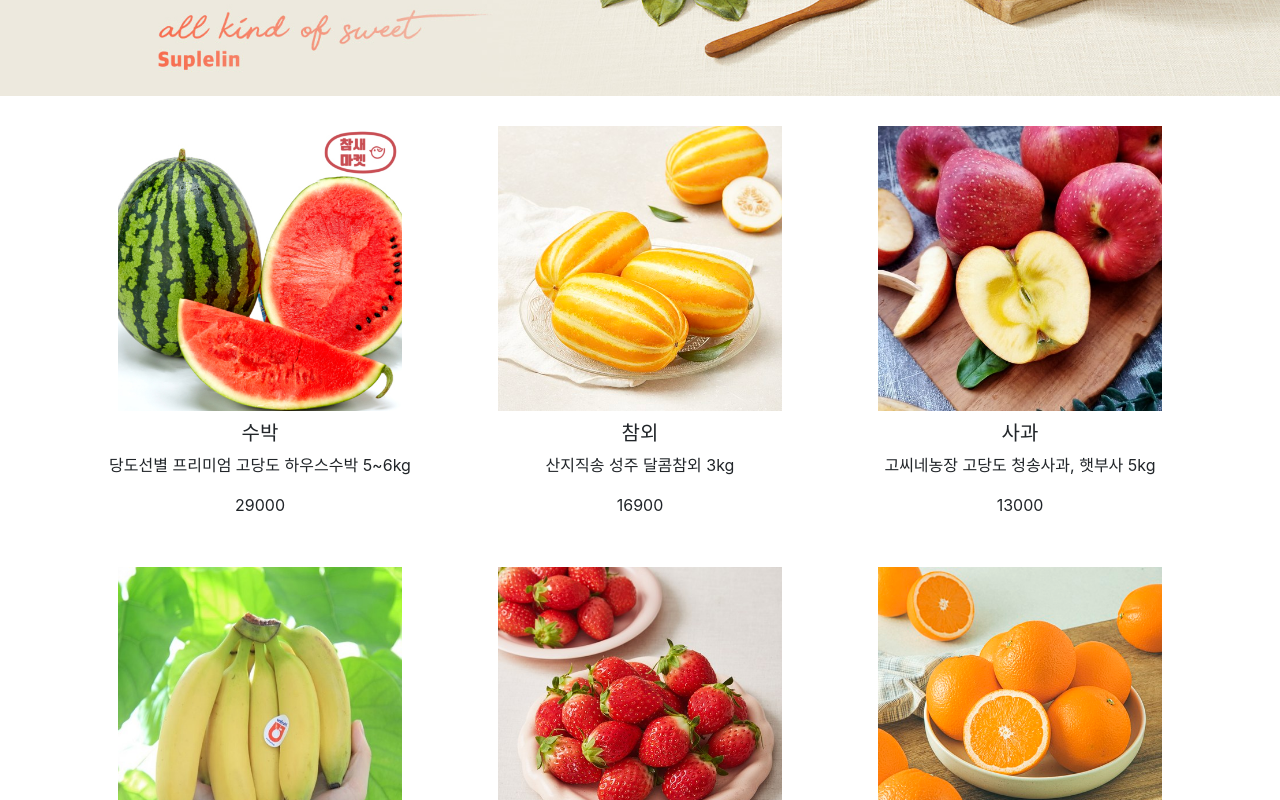
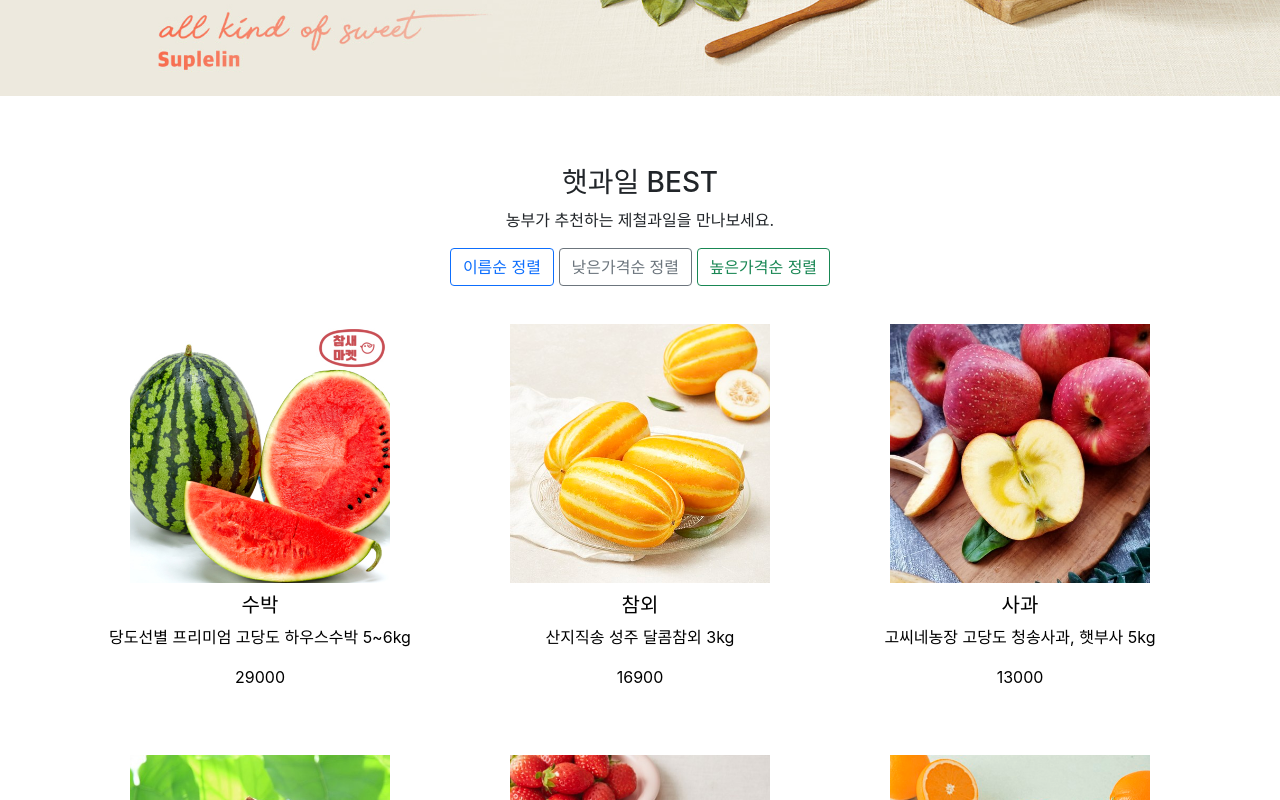
Before and after one commit to seedevk8s/Fruit_shop1, a React (Create React App) app: page / in a window 1280 px wide. Shown: the part 460-1260 px from the top of the page. Built offline with nearby package versions, Linux system fonts and the light colour scheme.

Commit message:
상품 정렬 후 링크가 올바르게 작동하도록 하기

```diff
--- a/public/index.html
+++ b/public/index.html
@@ -5,12 +5,6 @@
     <link rel="icon" href="%PUBLIC_URL%/favicon.ico" />
     <meta name="viewport" content="width=device-width, initial-scale=1" />
     <meta name="theme-color" content="#000000" />
-    <link
-      rel="stylesheet"
-      href="https://cdn.jsdelivr.net/npm/bootstrap@5.1.3/dist/css/bootstrap.min.css"
-      integrity="sha384-1BmE4kWBq78iYhFldvKuhfTAU6auU8tT94WrHftjDbrCEXSU1oBoqyl2QvZ6jIW3"
-      crossorigin="anonymous"
-      />
     <meta
       name="description"
       content="Web site created using create-react-app"
@@ -30,9 +24,14 @@
       work correctly both with client-side routing and a non-root public URL.
       Learn how to configure a non-root public URL by running `npm run build`.
     -->
+    <!-- react bootstrap cdn -->
+    <link
+      rel="stylesheet"
+      href="https://cdn.jsdelivr.net/npm/bootstrap@5.1.3/dist/css/bootstrap.min.css"
+      integrity="sha384-1BmE4kWBq78iYhFldvKuhfTAU6auU8tT94WrHftjDbrCEXSU1oBoqyl2QvZ6jIW3"
+      crossorigin="anonymous"
+    />
     <title>React App</title>
-    <!-- react bootstrap cdn -->
-
   </head>
   <body>
     <noscript>You need to enable JavaScript to run this app.</noscript>
--- a/src/App.js
+++ b/src/App.js
@@ -1,80 +1,129 @@
-import './App.css';
-import {Button, Navbar, Container, Nav} from 'react-bootstrap'
-import data from './db/fruit';
-import { useState } from 'react';
-import Products from './components/Products';
-import { Routes, Route, Link, useNavigate, Outlet } from 'react-router-dom'
-import Detail from './components/Detail';
-
+import Products from "./components/Products";
+import { Button, Navbar, Container, Nav } from "react-bootstrap";
+import data from "./db/fruit";
+import { useState } from "react";
+import Detail from "./components/Detail";
+import { Routes, Route, Link, useNavigate, Outlet } from "react-router-dom";
+import Title from "./components/Title";
 
 function App() {
-  let [fruit] = useState(data);
- // console.log(fruit[0].price);
-
+  let [fruit, setFruit] = useState(data);
   let navigate = useNavigate();
 
+  const sortByName = () => {
+    let sortedFruit = [...fruit].sort((a, b) => (a.title > b.title ? 1 : -1));
+    setFruit(sortedFruit);
+    console.log(sortedFruit);
+  };
+
+  const sortByPriceLowToHigh = () => {
+    let sortedFruit = [...fruit].sort((a, b) => a.price - b.price);
+    setFruit(sortedFruit);
+    console.log(sortedFruit);
+  };
+
+  const sortByPriceHighToLow = () => {
+    let sortedFruit = [...fruit].sort((a, b) => b.price - a.price);
+    setFruit(sortedFruit);
+    console.log(sortedFruit);
+  };
 
   return (
-    <div className="App">
-
+    <div className="App" style={{ textAlign: "center" }}>
       <>
         <Navbar bg="dark" variant="dark">
           <Container>
             <Navbar.Brand href="#home">과일농장</Navbar.Brand>
             <Nav className="me-auto">
-              <Nav.Link onClick={()=>{ navigate('/')}}>홈으로</Nav.Link>
-              <Nav.Link onClick={()=>{ navigate('/detail')}}>상세페이지</Nav.Link>
-              <Nav.Link onClick={() => { navigate('/cart') }}>장바구니</Nav.Link>
-              <Nav.Link onClick={() => { navigate('/about') }}>회사소개</Nav.Link>
+              <Nav.Link
+                onClick={() => {
+                  navigate("/");
+                }}
+              >
+                홈으로
+              </Nav.Link>
+              <Nav.Link
+                onClick={() => {
+                  navigate("/detail");
+                }}
+              >
+                상세페이지
+              </Nav.Link>
+              <Nav.Link
+                onClick={() => {
+                  navigate("/cart");
+                }}
+              >
+                장바구니
+              </Nav.Link>
+              <Nav.Link
+                onClick={() => {
+                  navigate("/about");
+                }}
+              >
+                회사소개
+              </Nav.Link>
             </Nav>
           </Container>
         </Navbar>
 
+        <Routes>
+          <Route
+            path="/"
+            element={
+              <div>
+                <div className="slider"></div>
+                <Title />
 
-        {/* <Link to="/">홈</Link><br></br>
-        <Link to="/detail">상세페이지</Link>  */}
-
-
-        <Routes>
-          <Route path="/" element={<div>
-
-            <div className="slider"></div>
-
-              <div className="container" style={{textAlign:"center"}}>
-                <div className="row">
-
-                  {
-                      fruit.map((ele,i)=>{
-                        return(
-                          <Products fruit={fruit[i]}  i={i} key={data[i].id} />
-                        )
-                      })
-                  }
-
+                <div class="container">
+                  <div class="row">
+                    <div style={{ textAlign: "center" }}>
+                      <Button variant="outline-primary" onClick={sortByName}>
+                        {" "}
+                        이름순 정렬{" "}
+                      </Button>{" "}
+                      <Button
+                        variant="outline-secondary"
+                        onClick={sortByPriceLowToHigh}
+                      >
+                        낮은가격순 정렬
+                      </Button>{" "}
+                      <Button
+                        variant="outline-success"
+                        onClick={sortByPriceHighToLow}
+                      >
+                        높은가격순 정렬
+                      </Button>{" "}
+                    </div>
                   </div>
                 </div>
 
-          </div>} />
-
-
-          <Route path="detail" element={<Detail/>} />
-          <Route path="/about" element={<About/>} >
-            <Route path="member" element={<Member/>} />
-            <Route path="location" element={<Location/>} />
+                <div className="container" style={{ marginTop: "30px" }}>
+                  <div className="row">
+                    {fruit.map((ele, i) => {
+                      return (
+                        <Products fruit={fruit[i]} i={i} key={fruit[i].id} />
+                      );
+                    })}
+                  </div>
+                </div>
+              </div>
+            }
+          />
+          <Route path="detail/:paramId" element={<Detail fruit={fruit} />} />
+          <Route path="/about" element={<About />}>
+            <Route path="member" element={<Member />} />
+            <Route path="location" element={<Location />} />
           </Route>
         </Routes>
-
-
       </>
-
     </div>
   );
 }
+export default App;
 
-
-//app 아래, export default App; 위에
-function About(){
-  return(
+function About() {
+  return (
     <>
       <h4>회사정보</h4>
       <Outlet></Outlet>
@@ -82,24 +131,18 @@ function About(){
   );
 }
 
-
-function Member(){
-  return(
+function Member() {
+  return (
     <>
       <h4>Member</h4>
     </>
   );
 }
 
-
-function Location(){
-  return(
+function Location() {
+  return (
     <>
       <h4>Location</h4>
     </>
   );
 }
-
-
-
-export default App;
--- a/src/components/Detail.js
+++ b/src/components/Detail.js
@@ -1,15 +1,25 @@
 import React from 'react';
-function Detail() {
+import { useParams } from "react-router-dom";
+
+function Detail(props) {
+    let {paramId} = useParams();
+    //const { id, imgUrl, title, content, price } = props.fruit[paramId];
+
+    // props.fruit 배열에서 id가 paramId와 일치하는 상품을 찾아 item 변수에 저장
+    // paramId는 문자열이므로 parseInt를 사용해 숫자로 변환
+    let item = props.fruit.find(f => f.id === parseInt(paramId));
+
+    const { imgUrl, title, content, price } = item;
     return (
        <div className="container">
             <div className="row">
                 <div className="col-md-6">
-                   <img src="img/fruit1.jpg" width="100%" />
+                   <img src={'/' + imgUrl} width="100%" alt={title} />
                 </div>
                 <div className="col-md-6">
-                    <h4 className="pt-5">상품명</h4>
-                    <p>상품설명</p>
-                    <p>12000원</p>
+                    <h5 className="pt-5">{title}</h5>
+                    <p>{content}</p>
+                    <p>{price}</p>
                     <button className="btn btn-danger">주문하기</button>
                 </div>
             </div>
--- a/src/components/Products.js
+++ b/src/components/Products.js
@@ -1,13 +1,19 @@
 import React from "react";
+import { useNavigate } from "react-router-dom";
+import { Nav } from "react-bootstrap";
 
 const Products = (props) => {
-   const { id, title, price, imgUrl, content} = props.fruit;
+  const { id, title, price, imgUrl, content} = props.fruit;
+  let navigate = useNavigate();
+
   return (
     <div className="col-md-4" style={{ marginBottom: "50px" }}>
-      <img src={imgUrl} width="80%" />
-      <h5 style={{ marginTop: "10px" }}>{title}</h5>
-      <p>{content}</p>
-      <span>{price}</span>
+        <Nav.Link   onClick={() => { navigate("/detail/" +id) }}  className="c1">
+          <img src={imgUrl} width="80%" />
+          <h5 style={{ marginTop: "10px" }}>{title}</h5>
+          <p>{content}</p>
+          <span>{price}</span>
+      </Nav.Link>
     </div>
   );
 };
--- /dev/null
+++ b/src/components/Title.js
@@ -0,0 +1,20 @@
+
+import React from "react";
+
+const Title = () => {
+  let csst1 = {
+    marginTop: "70px",
+    textAlign: "center",
+  };
+  return (
+    <>
+      <h3 style={csst1}>햇과일 BEST</h3>
+      <p style={{ textAlign: "center" }}>
+        {" "}
+        농부가 추천하는 제철과일을 만나보세요.
+      </p>
+    </>
+  );
+};
+
+export default Title;
--- a/src/index.css
+++ b/src/index.css
@@ -19,3 +19,6 @@ code {
   background-position: center;
   margin-bottom: 30px;
 }
+
+.c1 {text-decoration: none; color:#000; text-align: center;}
+.c1:hover {color: green;}
--- a/src/index.js
+++ b/src/index.js
@@ -8,7 +8,7 @@ import { BrowserRouter } from 'react-router-dom';
 const root = ReactDOM.createRoot(document.getElementById('root'));
 root.render(
   //<React.StrictMode>
-     <BrowserRouter>
+    <BrowserRouter>
       <App />
     </BrowserRouter>
   //</React.StrictMode>
```
Also changed, not shown: package.json (+6 -6 lines), 1 other file (tests, documents, lock files or other folders). Lines whose indentation alone changed are shown as unchanged.
